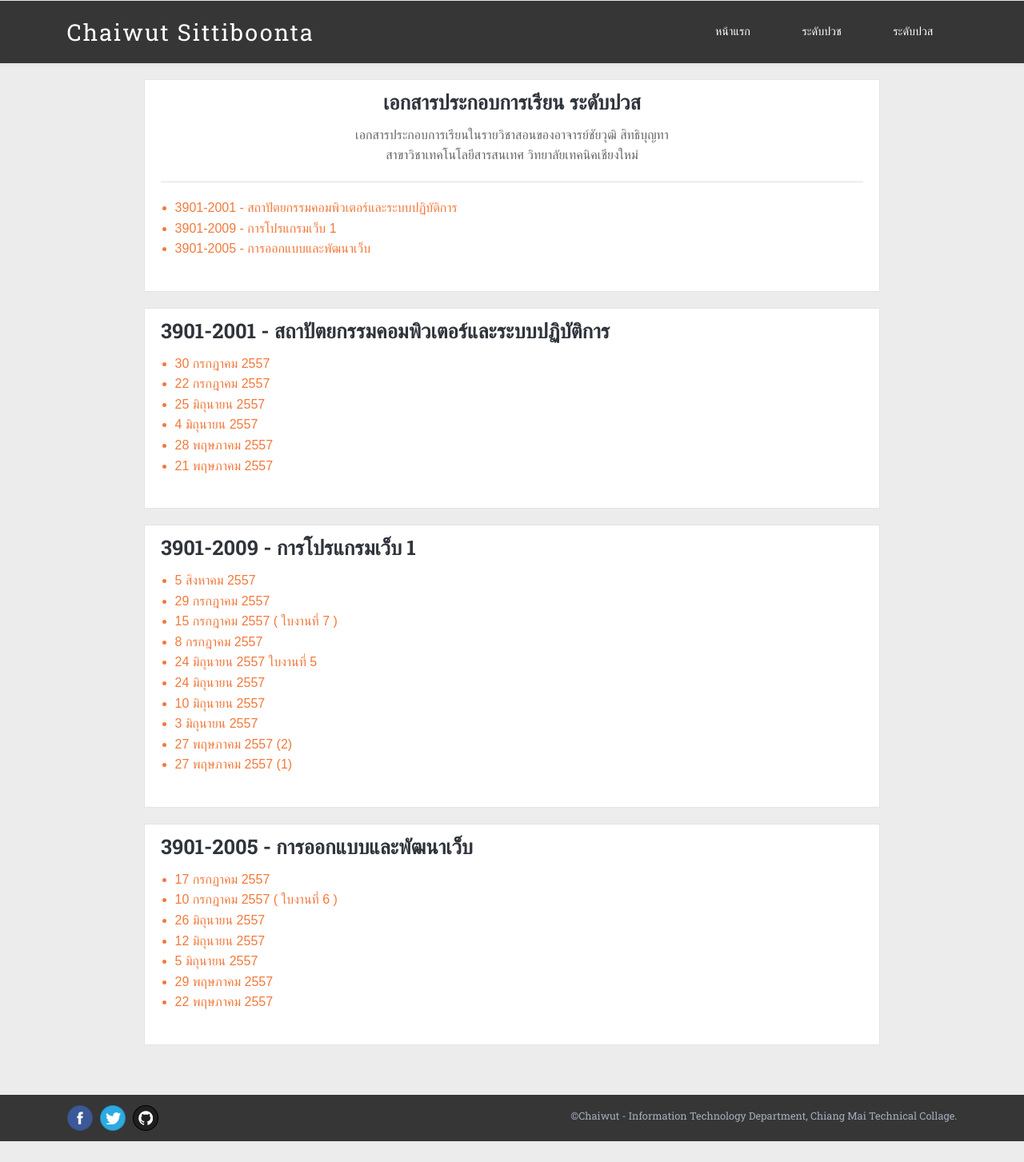
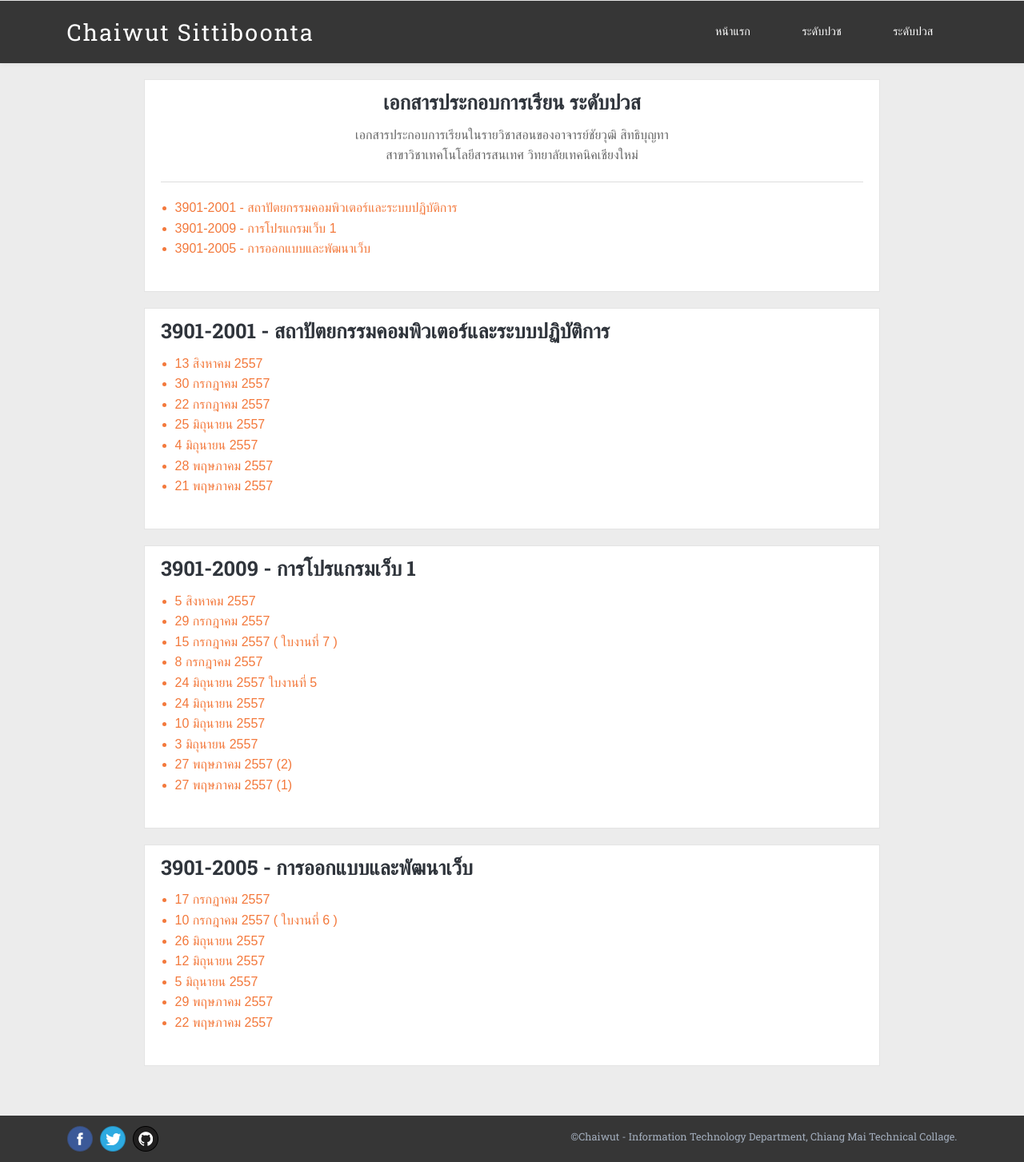
Before and after one commit to ichaiwut/ichaiwut.github.io, a Jekyll site: the page built from slides/high-diploma.html, in a window 1280 px wide. Shown: the whole page at 80% size. Built offline with Jekyll 4.4.1, drawn with Linux system fonts in a browser that asks for light colours; Markdown is read by kramdown in place of the engine named in the settings; before the commit the page ends 1427 px from its top, so only the background shows below that.

Commit message:
Addedd slide

```diff
--- a/slides/high-diploma.html
+++ b/slides/high-diploma.html
@@ -32,6 +32,7 @@
 			<div class="post-list-container slide-con" id="com-art">
 				<h2>3901-2001 - สถาปัตยกรรมคอมพิวเตอร์และระบบปฏิบัติการ</h2>
 				<ul>
+					<li><a href="https://www.dropbox.com/s/fxwuv1ev3u3xvdh/3901-2001_6-08-14.pdf" target="_blank">13 สิงหาคม 2557</a></li>
 					<li><a href="https://www.dropbox.com/s/fgh5qgyw11nkxz9/3901-2001_29-07-14.pdf" target="_blank">30 กรกฎาคม 2557</a></li>
 					<li><a href="https://www.dropbox.com/s/dvrbitszyj5znex/3901-2001_9-07-14.pdf" target="_blank">22 กรกฎาคม 2557</a></li>
 					<li><a href="https://www.dropbox.com/s/1otibbonm9wiyux/3901-2001_25-06-2014.pdf" target="_blank">25 มิถุนายน 2557</a></li>
```
